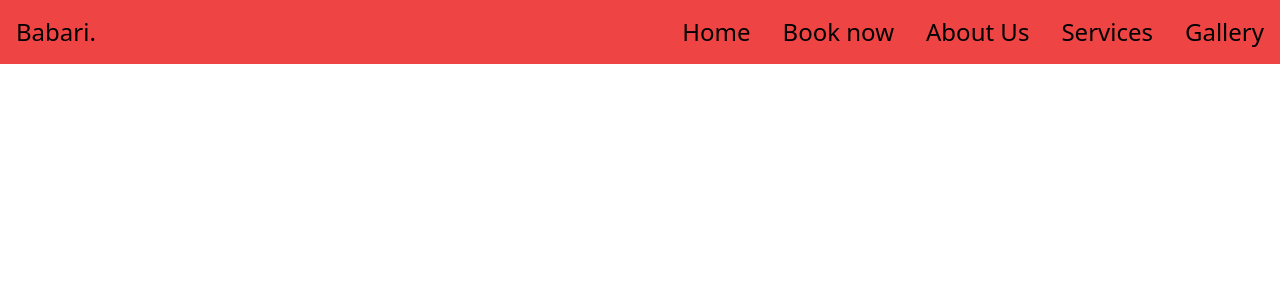
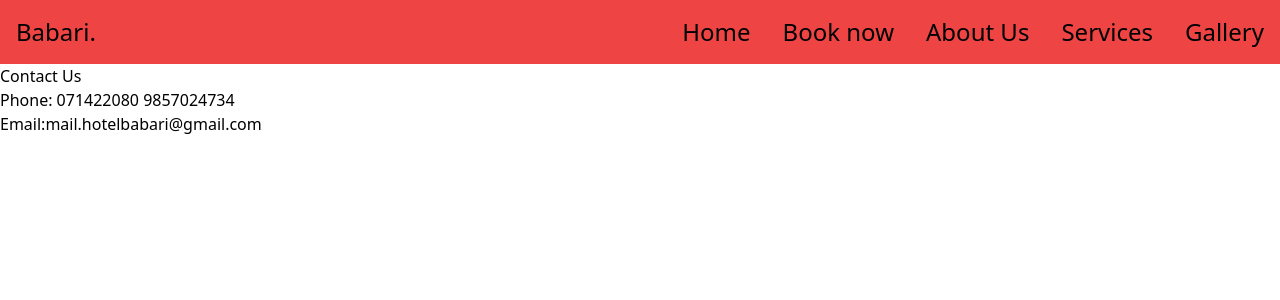
Before and after one commit to Sushant203/GitPractice, a React (Vite) app: page / in a window 1280 px wide. Shown: the top 300 px of the page. Built offline with nearby package versions, Linux system fonts and the light colour scheme.

Commit message:
feature/footer

```diff
--- a/src/Navigation/Footer.jsx
+++ b/src/Navigation/Footer.jsx
@@ -1,5 +1,19 @@
 const Footer = () => {
-  return <footer>footer</footer>;
+  return (
+    <footer>
+      {/* contact form */}
+      <div>
+        <h2>Contact Us</h2>
+        <div>
+          <p>Phone: 071422080 9857024734</p>
+          <p>
+            Email:<a href="#">mail.hotelbabari@gmail.com</a>
+          </p>
+          <p></p>
+        </div>
+      </div>
+    </footer>
+  );
 };
 
 export default Footer;
--- a/src/Navigation/Layout.jsx
+++ b/src/Navigation/Layout.jsx
@@ -1,11 +1,11 @@
-// import Footer from "./Footer";
+import Footer from "./Footer";
 import NavBar from "./NavBar";
 
 const Layout = () => {
   return (
     <div>
       <NavBar />
-      {/* <Footer /> */}
+      <Footer />
     </div>
   );
 };
```
